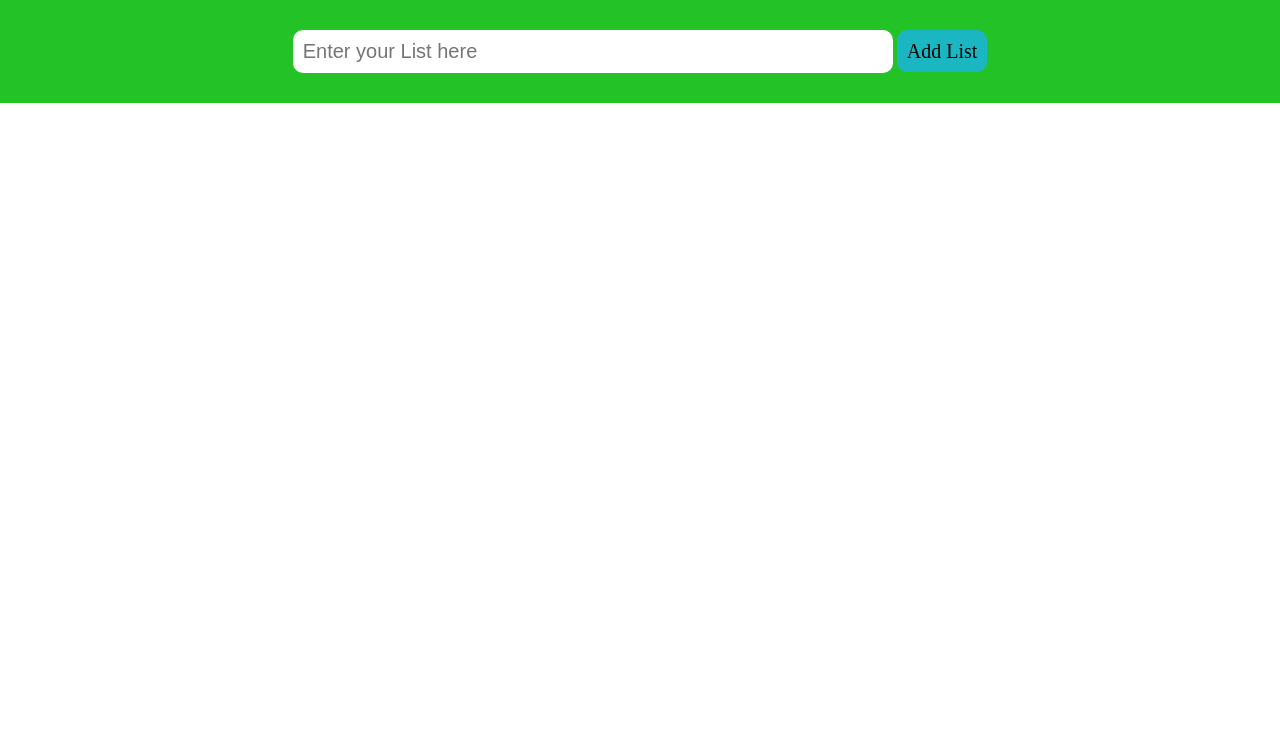
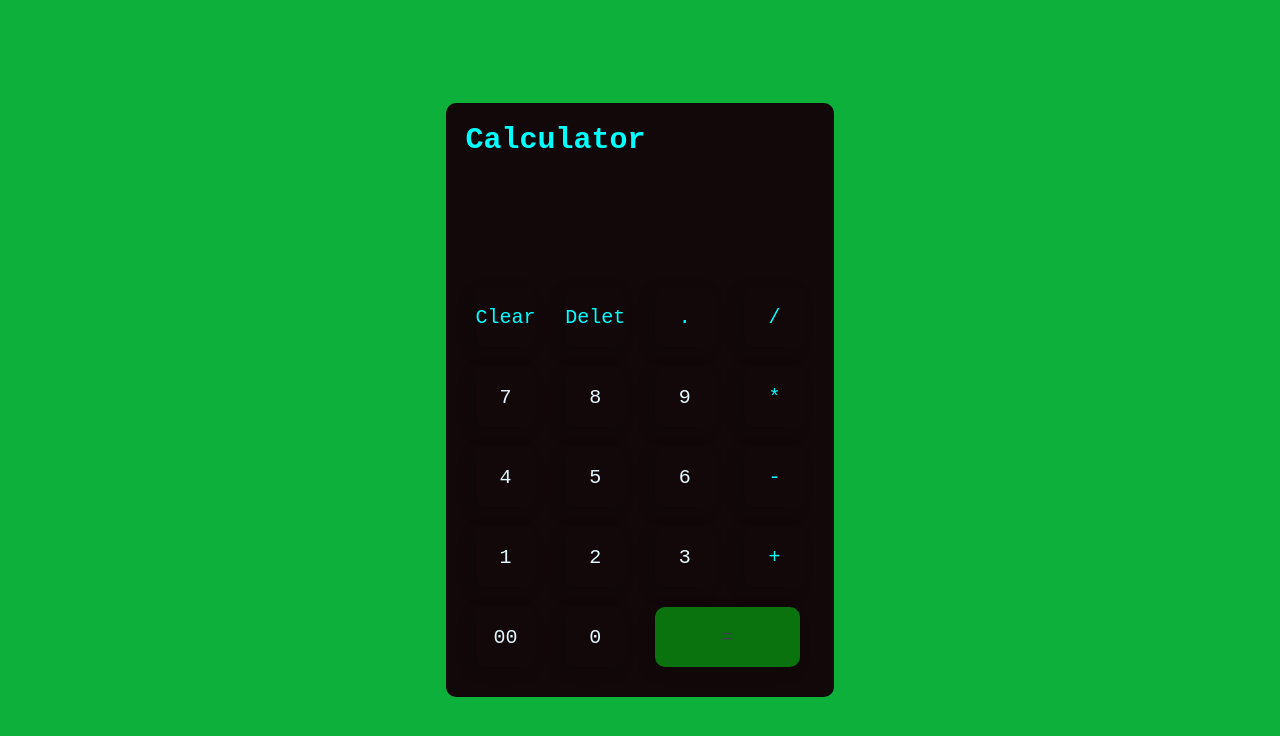
Before and after one commit to PAWAR-123/VIP_LGM-, a plain HTML site: page index.html in a window 1280 px wide. Drawn offline with Linux system fonts and the light colour scheme.

```diff
--- a/index.html
+++ b/index.html
@@ -4,16 +4,47 @@
     <meta charset="UTF-8">
     <meta http-equiv="X-UA-Compatible" content="IE=edge">
     <meta name="viewport" content="width=device-width, initial-scale=1.0">
-    <title>TO DO LIST</title>
+    <title>Calculator App</title>
     <link rel="stylesheet" href="style.css">
 </head>
 <body>
-    <div id="myDIV" class="header">
-        <input type="text" id="myInput" placeholder="Enter your List here">
-        <span onclick="newElement()" class="addBtn">Add List</span>
+    <div class="container">
+        <div class="calculator">
+            <form>
+                <h1>Calculator</h1>
+                <div class="display">
+                    <input type="text" name="display">
+                </div>
+                <div>
+                    <input type="button" value="Clear" onclick="display.value = '' " class="operator">
+                    <input type="button" value="Delete" onclick="display.value = display.value.toString().slice(0,-1)" class="operator">
+                    <input type="button" value="." onclick="display.value += '.' " class="operator">
+                    <input type="button" value="/" onclick="display.value += '/' " class="operator">
+                </div>
+                <div>
+                    <input type="button" value="7" onclick="display.value += '7' ">
+                    <input type="button" value="8" onclick="display.value += '8' ">
+                    <input type="button" value="9" onclick="display.value += '9' ">
+                    <input type="button" value="*" onclick="display.value += '*' " class="operator">
+                </div>
+                <div>
+                    <input type="button" value="4" onclick="display.value += '4' ">
+                    <input type="button" value="5" onclick="display.value += '5' ">
+                    <input type="button" value="6" onclick="display.value += '6' ">
+                    <input type="button" value="-" onclick="display.value += '-' " class="operator">
+                </div>
+                <div>
+                    <input type="button" value="1" onclick="display.value += '1' ">
+                    <input type="button" value="2" onclick="display.value += '2' ">
+                    <input type="button" value="3" onclick="display.value += '3' ">
+                    <input type="button" value="+" onclick="display.value += '+' " class="operator">
+                </div>
+                <div>
+                    <input type="button" value="00" onclick="display.value += '00' ">
+                    <input type="button" value="0" onclick="display.value += '0' ">
+                    <input type="button" value="=" onclick="display.value = eval(display.value)" class="equal">
+                </div>
+            </form>
+        </div>
     </div>
-
-    <ul id="myUL"></ul>
-    <script src="script.js"></script>
 </body>
-</html>
--- a/style.css
+++ b/style.css
@@ -1,92 +1,57 @@
-body {
+*{
     margin: 0;
     padding: 0;
-    min-width: 250px;
-    width: 100%;
-}
-*{
+    font-family: 'Courier New', Courier, monospace;
     box-sizing: border-box;
 }
-ul{
-    margin: 0;
-    padding: 0;
+.container{
+    width: 100%;
+    height: 100vh;
+    background-color: #0eb03c;
+    display: flex;
+    align-items: center;
+    justify-content: center;
+
 }
-ul li{
-    cursor: pointer;
-    position: relative;
-    padding: 12px 8px 12px 40px;
-    list-style-type: none;
-    background:white;
-    font-size: 18px;
-    transition: 0.2s;
-}
-ul li:nth-child(odd){
-    background:white;
-}
-ul li:hover{
-    background: #0fc512;
-}
-ul li.checked{
-    background: hsl(100, 81%, 42%);
-    color: rgb(15, 211, 48);
-    text-decoration: line-through;
-}
-ul li.checked::before{
-    content: '';
-    position: absolute;
-    border-color: #fff;
-    border-style: solid;
-    border-width: 0 2px 2px 0;
-    top: 10px;
-    left: 16px;
-    transform: rotate(45deg);
-    height: 15px;
-    width: 7px;
-}
-.close{
-    position: absolute;
-    right: 0;
-    top: 0;
-    padding: 12px 16px 12px 16px;
-}
-.close:hover{
-    background-color:#0eb62d;
-    color: #24d02a;
-}
-.header{
-    background-color: #23c226;
-    padding: 30px 40px;
-    color: white;
-    text-align: center;
-}
-.header:after{
-    content: "";
-    display: table;
-    clear: both;
-}
-input{
-    margin: 0;
-    border: none;
-    border-radius: 10px;
-    width: 75%;
-    padding: 10px;
-    float: center;
-    font-size: 20px;
-    width: 50%;
-    margin: auto;
-}
-.addBtn{
-    padding: 10px;
-    width: 25%;
-    background: hsl(184, 76%, 43%);
-    color: rgb(0, 0, 0);
-    float: center;
-    text-align: center;
-    font-size: 20px;
-    cursor: pointer;
-    transition: 0.3s;
+.calculator{
+    background: hwb(344 3% 93%);
+    padding: 20px;
     border-radius: 10px;
 }
-.addBtn:hover{
-    background-color: rgb(19, 172, 8);
+.calculator form input{
+    border: 0;
+    outline: 0;
+    width: 60px;
+    height: 60px;
+    border-radius: 10px;
+    box-shadow:-5px 5px 15px rgba(0, 0, 0, 0.2);
+    background: transparent;
+    font-size: 20px;
+    color: #e3f9ff;
+    cursor: pointer;
+    margin: 10px;
 }
+.display{
+    display: flex;
+    justify-content: flex-end;
+    margin: 20px 0;
+}
+form .display input{
+    text-align: right;
+    flex: 1;
+    font-size: 45px;
+    box-shadow: none;
+}
+form input.equal{
+    width: 145px;
+    background-color: #08970fc0;
+    color: #3a4452;;
+}
+form h1{
+    color: aqua;
+    font-family: monospace;
+    font-size: 30px;
+}
+form input.operator{
+    color: aqua;
+}
```
